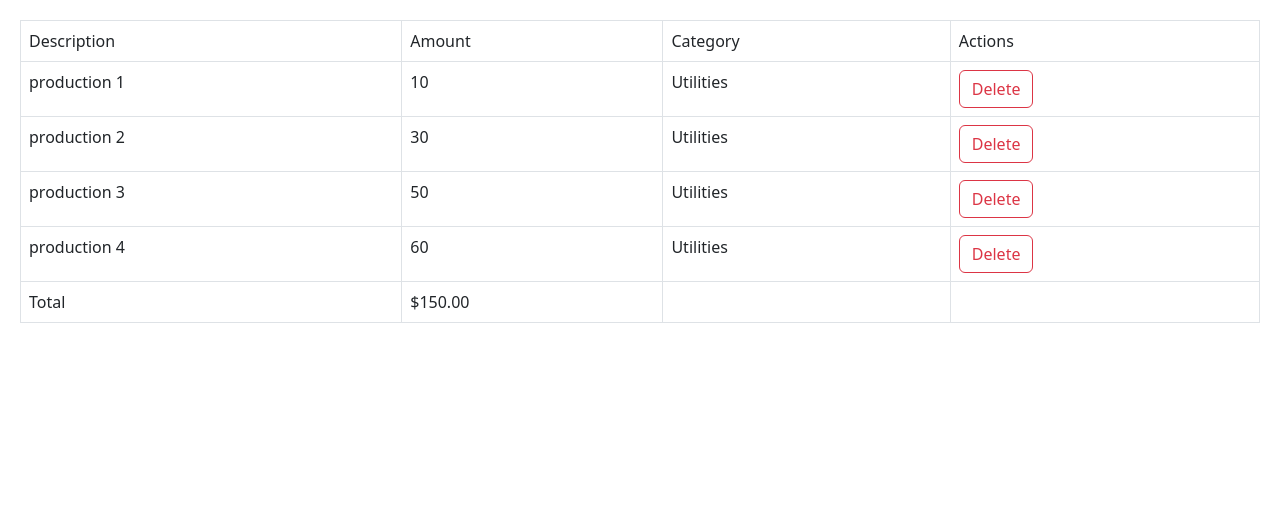
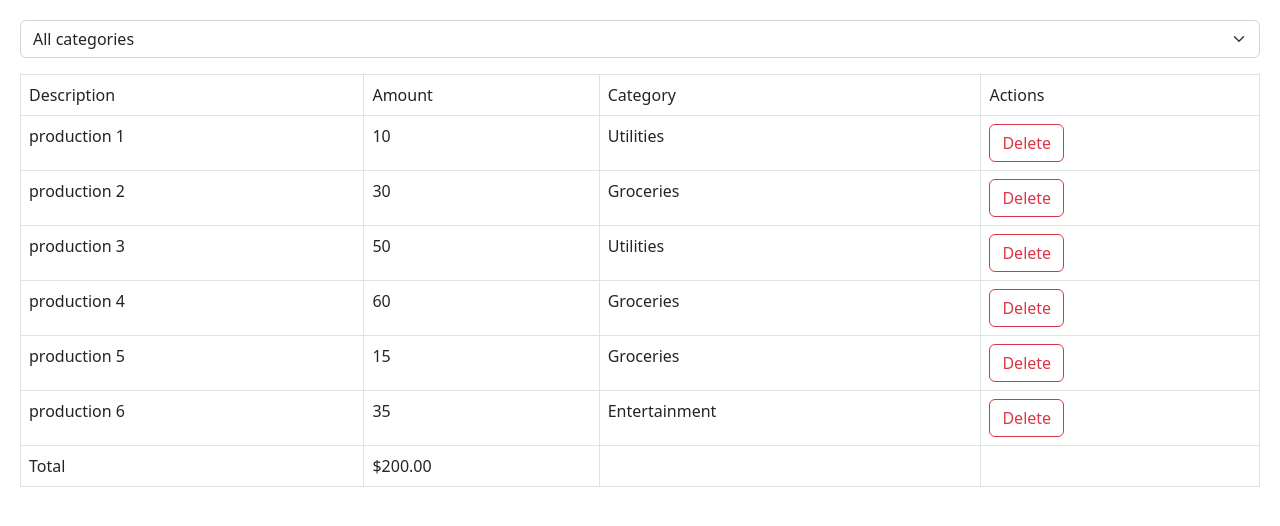
Before and after one commit to Qasimshaheen/react-app, a React (Vite) app: page / in a window 1280 px wide. Shown: the top 526 px of the page. Built offline with nearby package versions, Linux system fonts and the light colour scheme.

Commit message:
Building ExpenseFilter

```diff
--- a/src/App.tsx
+++ b/src/App.tsx
@@ -1,20 +1,39 @@
 import { useState } from "react";
 import { ExpenseList } from "./expense-tracker/components/ExpenseList";
+import { ExpenseFilter } from "./expense-tracker/ExpenseFilter";
 
 function App() {
+  const [selectedCategory, setSelectedCategory] = useState("");
   const [expenses, setExpenses] = useState([
     { id: 1, description: "production 1", amount: 10, category: "Utilities" },
-    { id: 2, description: "production 2", amount: 30, category: "Utilities" },
+    { id: 2, description: "production 2", amount: 30, category: "Groceries" },
     { id: 3, description: "production 3", amount: 50, category: "Utilities" },
-    { id: 4, description: "production 4", amount: 60, category: "Utilities" },
+    { id: 4, description: "production 4", amount: 60, category: "Groceries" },
+    { id: 5, description: "production 5", amount: 15, category: "Groceries" },
+    {
+      id: 6,
+      description: "production 6",
+      amount: 35,
+      category: "Entertainment",
+    },
   ]);
-
+  const visibleExpenses = selectedCategory
+    ? expenses.filter((e) => e.category === selectedCategory)
+    : expenses;
   const handleDelete = (id: number) => {
     setExpenses(expenses.filter((e) => e.id !== id));
   };
   return (
     <div>
-      <ExpenseList expenses={expenses} onDelete={(id) => handleDelete(id)} />
+      <div className="mb-3">
+        <ExpenseFilter
+          onSelectCategory={(category) => setSelectedCategory(category)}
+        />
+      </div>
+      <ExpenseList
+        expenses={visibleExpenses}
+        onDelete={(id) => handleDelete(id)}
+      />
     </div>
   );
 }
--- /dev/null
+++ b/src/expense-tracker/ExpenseFilter.tsx
@@ -0,0 +1,17 @@
+import React from "react";
+interface Props {
+  onSelectCategory: (category: string) => void;
+}
+export const ExpenseFilter = ({ onSelectCategory }: Props) => {
+  return (
+    <select
+      className="form-select"
+      onChange={(event) => onSelectCategory(event.target.value)}
+    >
+      <option value="">All categories</option>
+      <option value="Utilities">Utilities</option>
+      <option value="Groceries">Groceries</option>
+      <option value="Entertainment">Entertainment</option>
+    </select>
+  );
+};
```
